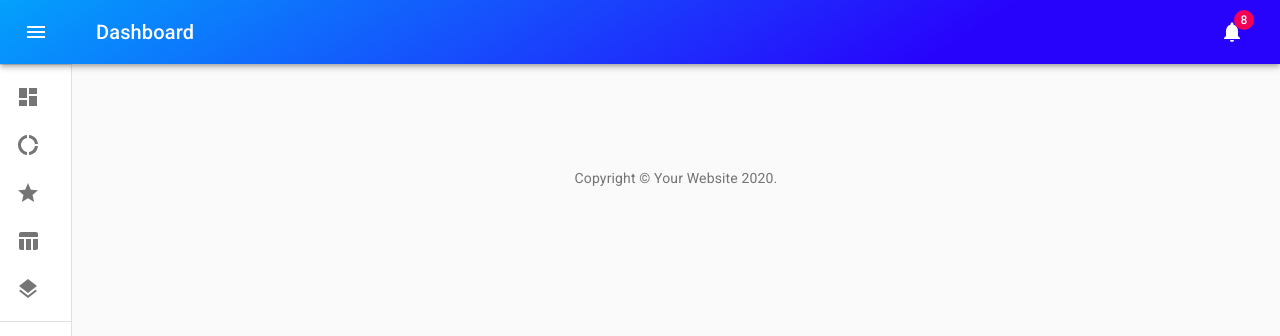
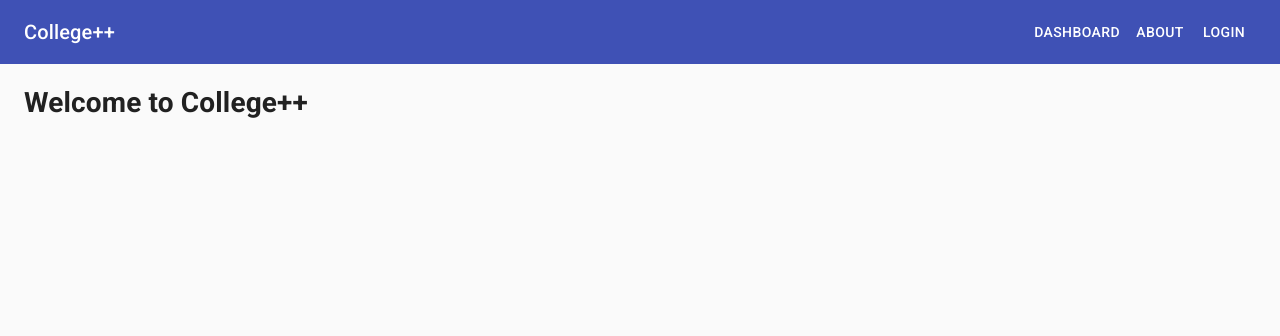
Before and after one commit to J-Singh99/PecConnect, a React (Create React App) app in the folder frontend/: page / in a window 1280 px wide. Shown: the top 336 px of the page. Built offline with nearby package versions, Linux system fonts and the light colour scheme.

Commit message:
Added a basic Home Page

```diff
--- a/frontend/src/App.js
+++ b/frontend/src/App.js
@@ -1,16 +1,15 @@
 import React from 'react';
 import Main from './components/Main';
-import {BrowserRouter} from 'react-router-dom';
-
+import {BrowserRouter, Route} from 'react-router-dom';
+import Home from './components/Home';
 // import Home from './components/Home';
 // import {Switch,Route, Redirect} from 'react-router-dom';
 function App() {
   // image url https://source.unsplash.com/random
   return (
     <BrowserRouter>
-      <div>
-        <Main/>
-      </div>
+       <Route path="/dashboard" component={()=><Main/>}/>
+       <Route exact path="/" component={Home}/>
     </BrowserRouter>
 
 
--- /dev/null
+++ b/frontend/src/components/Home.js
@@ -0,0 +1,66 @@
+import React from 'react';
+import PropTypes from 'prop-types';
+import AppBar from '@material-ui/core/AppBar';
+import Toolbar from '@material-ui/core/Toolbar';
+import Typography from '@material-ui/core/Typography';
+import CssBaseline from '@material-ui/core/CssBaseline';
+import useScrollTrigger from '@material-ui/core/useScrollTrigger';
+import Box from '@material-ui/core/Box';
+import Container from '@material-ui/core/Container';
+import Button from '@material-ui/core/Button'
+import { makeStyles } from '@material-ui/core/styles';
+import HomeContent from './HomeContent';
+function ElevationScroll(props) {
+  const { children, window } = props;
+  // Note that you normally won't need to set the window ref as useScrollTrigger
+  // will default to window.
+  // This is only being set here because the demo is in an iframe.
+  const trigger = useScrollTrigger({
+    disableHysteresis: true,
+    threshold: 0,
+    target: window ? window() : undefined,
+  });
+
+  return React.cloneElement(children, {
+    elevation: trigger ? 4 : 0,
+  });
+}
+
+ElevationScroll.propTypes = {
+  children: PropTypes.element.isRequired,
+  window: PropTypes.func,
+};
+const useStyles = makeStyles((theme) => ({
+    root: {
+      flexGrow: 1,
+    },
+    title: {
+      flexGrow: 1,
+    },
+  }));
+export default function Home(props){
+    const classes = useStyles();
+
+    return(
+        <React.Fragment>
+        <CssBaseline />
+        <ElevationScroll {...props}>
+          <AppBar>
+            <Toolbar>
+            <Typography variant="h6" className={classes.title}>College++</Typography>
+            <Button color="inherit" component="a" {...{href:'/dashboard'}}>Dashboard</Button>
+            <Button color ="inherit" component="a" {...{href:'/about'}} >About</Button>
+            <Button color="inherit">Login</Button>
+            </Toolbar>
+          </AppBar>
+        </ElevationScroll>
+        <Toolbar />
+        <Container>
+          <Box>
+            <HomeContent/>
+          </Box>
+        </Container>
+      </React.Fragment>
+
+    );
+};
--- /dev/null
+++ b/frontend/src/components/HomeContent.js
@@ -0,0 +1,9 @@
+import React from 'react';
+
+const HomeContent = (props) => {
+  return (
+    <h1>Welcome to College++</h1>
+  );
+}
+
+export default HomeContent;
--- a/frontend/src/components/Main.js
+++ b/frontend/src/components/Main.js
@@ -93,10 +93,10 @@ export default function Main() {
         <div className={classes.appBarSpacer} />
         <Container maxWidth="lg" className={classes.container}>
           <Switch>
-            <Route path="/dashboard" component={()=><Dashboard classes = {classes}/>}/>
-            <Route exact path="/attendance" component={()=><Attendance classes = {classes}/>}/>
-            <Route exact path="/grades" component={()=><Grades classes = {classes}/>}/>
-            <Route exact path="/timetable" component={()=><Timetable classes = {classes}/>}/>
+            <Route exact path="/dashboard" component={()=><Dashboard classes = {classes}/>}/>
+            <Route exact path="/dashboard/attendance" component={()=><Attendance classes = {classes}/>}/>
+            <Route exact path="/dashboard/grades" component={()=><Grades classes = {classes}/>}/>
+            <Route exact path="/dashboard/timetable" component={()=><Timetable classes = {classes}/>}/>
           </Switch>
         </Container>
         <Box pt={5}>
--- a/frontend/src/components/listItems.js
+++ b/frontend/src/components/listItems.js
@@ -17,13 +17,13 @@ export const mainListItems = (
       </ListItemIcon>
       <ListItemText primary="Dashboard" />
     </ListItem>
-    <ListItem button  component="a" {...{href:'/attendance'}} >
+    <ListItem button  component="a" {...{href:'/dashboard/attendance'}} >
       <ListItemIcon>
         <DonutLargeIcon />
       </ListItemIcon>
       <ListItemText primary="Attendance" />
      </ListItem>
-    <ListItem button  component="a" {...{href:'/grades'}} >
+    <ListItem button  component="a" {...{href:'/dashboard/grades'}} >
 
 
         <ListItemIcon>
@@ -32,7 +32,7 @@ export const mainListItems = (
         <ListItemText primary="Grades" />
     </ListItem>
 
-    <ListItem button  component="a" {...{href:'/timetable'}} >
+    <ListItem button  component="a" {...{href:'/dashboard/timetable'}} >
       <ListItemIcon>
         <TableChartIcon/>
       </ListItemIcon>
```
